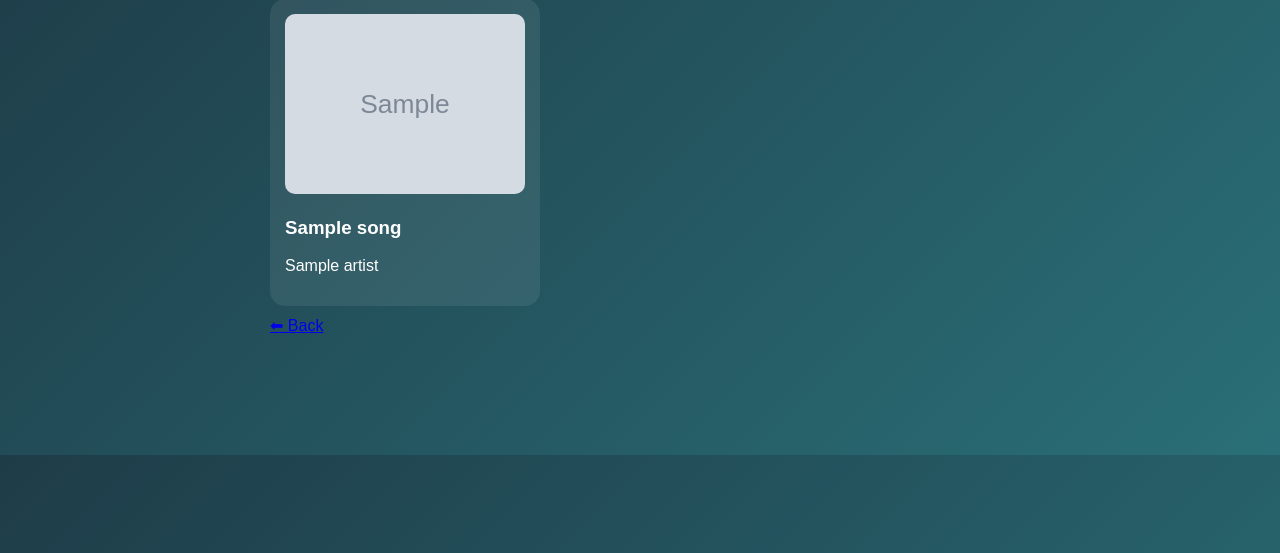
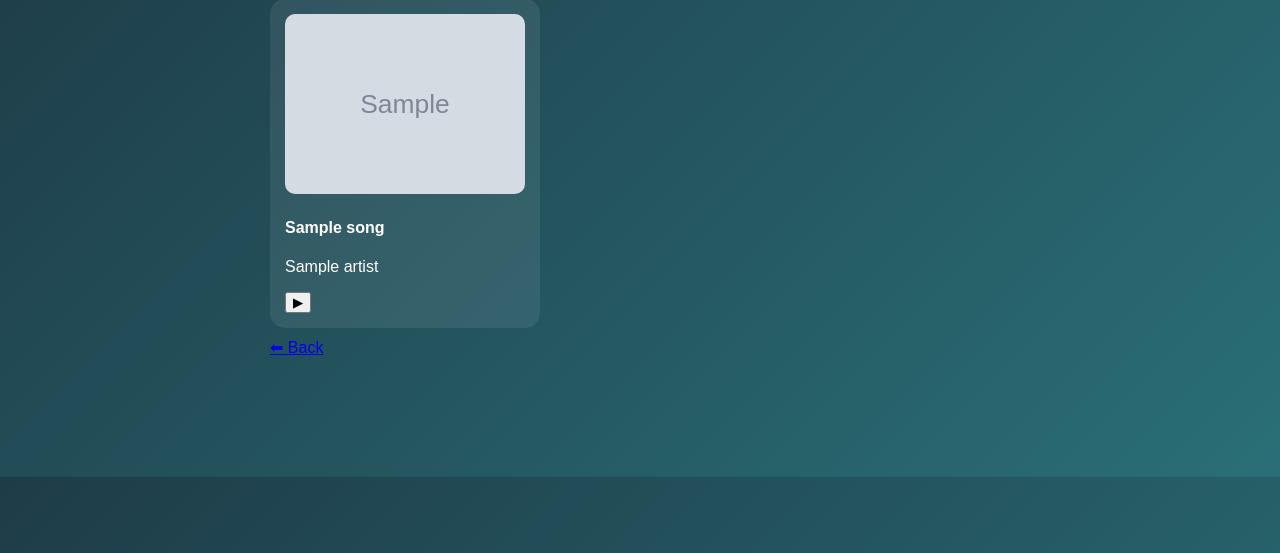
Before and after one commit to Swaliha-jamadar-070/Music-Recommender-System, a Flask app: template templates/liked.html in a window 1280 px wide. Shown: the part 112-665 px from the top of the page. Run offline with Flask 3, Linux system fonts and the light colour scheme; the template is opened without the code that fills it: most values are stand-ins (such as "Sample title", 1, 10 or a date in 2020); grey boxes marked "Sample" are stand-in pictures.

Commit message:
Update liked.html

```diff
--- a/templates/liked.html
+++ b/templates/liked.html
@@ -1,7 +1,7 @@
 <!DOCTYPE html>
 <html>
 <head>
-<title>Liked Songs</title>
+<title>Liked</title>
 <link rel="stylesheet" href="/static/style.css">
 </head>
 
@@ -12,10 +12,11 @@
 
 <div class="scroll-container">
 {% for s in songs %}
-<div class="card" onclick="play('{{s.name}}','{{s.preview}}','{{s.artist}}')">
+<div class="card">
 <img src="{{s.image}}">
-<h3>{{s.name}}</h3>
+<h4>{{s.name}}</h4>
 <p>{{s.artist}}</p>
+<button onclick="play('{{s.name}}','{{s.preview}}','{{s.artist}}')">▶</button>
 </div>
 {% endfor %}
 </div>
```
